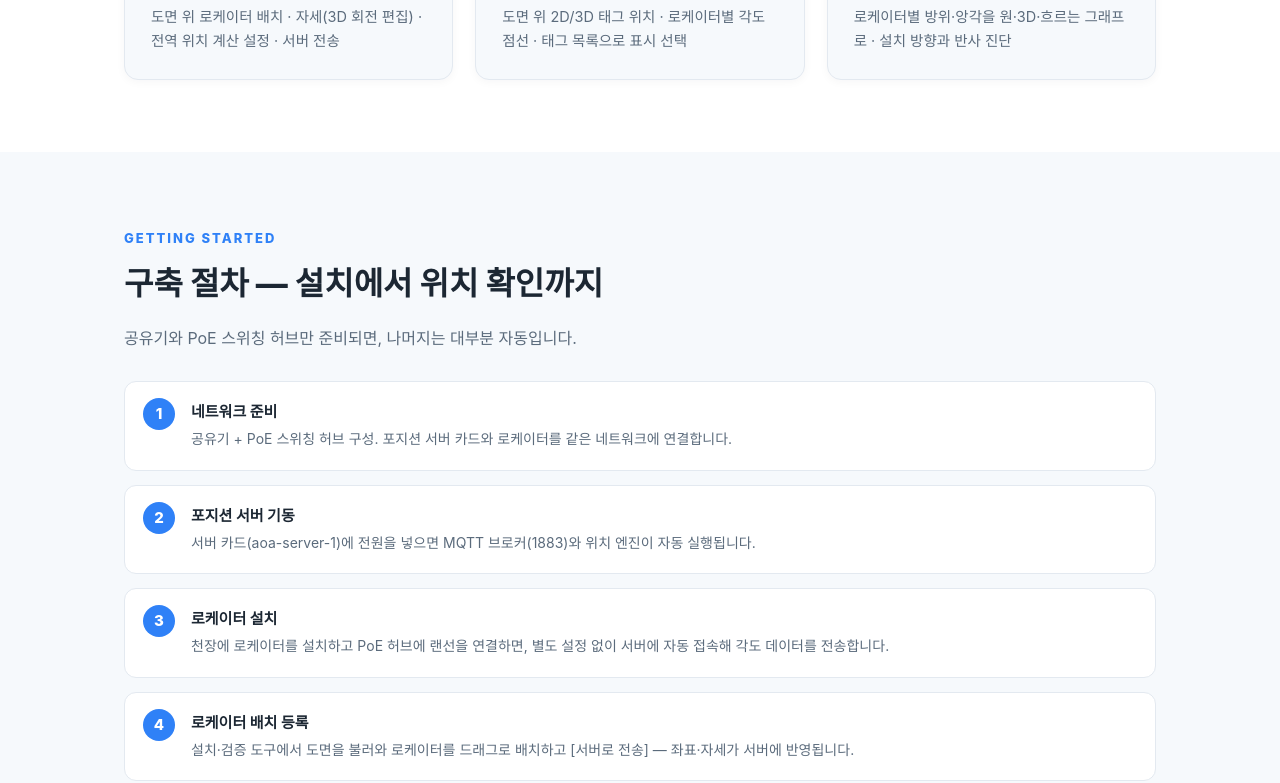
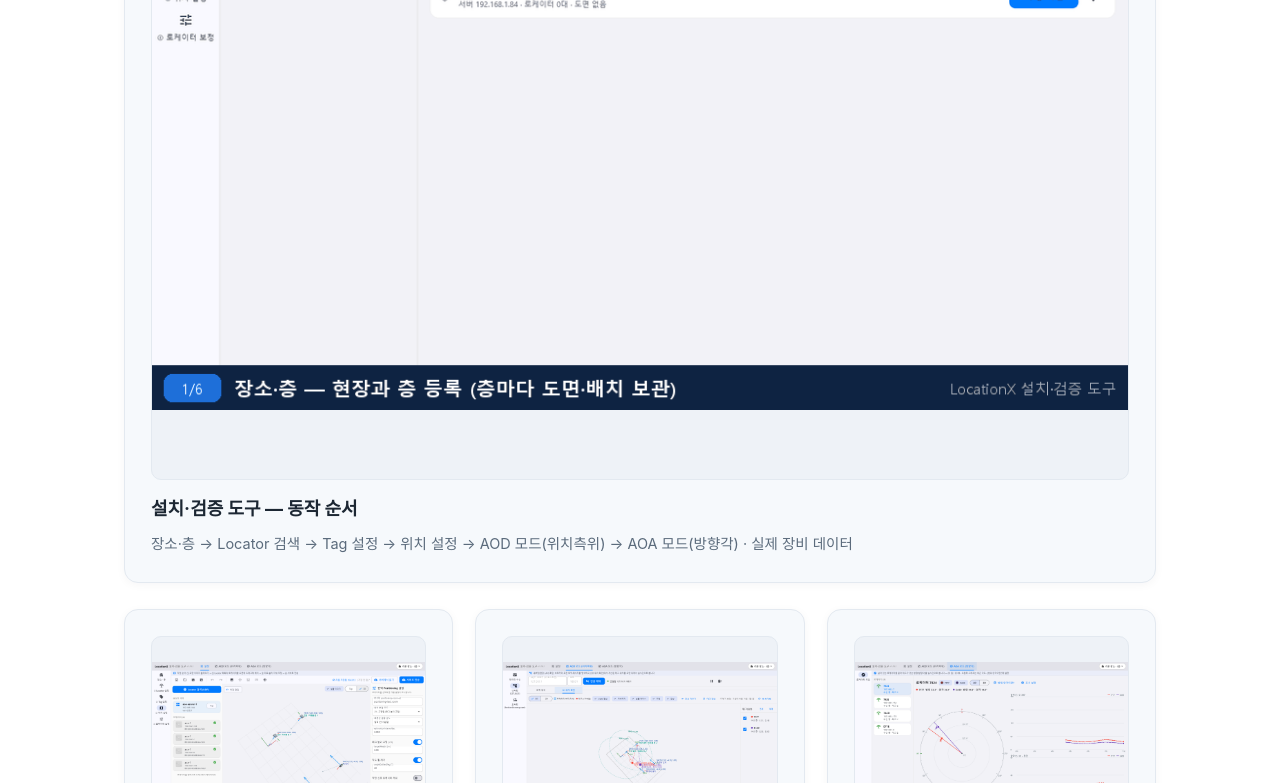
Before and after one commit to wshan1977/locationx, a plain HTML site: page index.html in a window 1280 px wide. Shown: the part 5038-5821 px from the top of the page. Drawn offline with Linux system fonts and the light colour scheme.

Commit message:
설치·검증 도구 동작 순서 GIF (실제 장비 데이터 · 단계 자막)
Co-Authored-By: Claude Opus 5.5 <noreply@anthropic.com>

```diff
--- a/index.html
+++ b/index.html
@@ -432,6 +432,12 @@
       </div>
     </div>
 
+    <div class="card" style="margin-top:26px">
+      <img class="photo" src="images/install_tool_demo.gif" alt="LocationX 설치·검증 도구 동작 순서"
+           onerror="ph(this,'설치·검증 도구 동작 순서')">
+      <h3 style="margin-top:14px">설치·검증 도구 — 동작 순서</h3>
+      <p>장소·층 → Locator 검색 → Tag 설정 → 위치 설정 → AOD 모드(위치측위) → AOA 모드(방향각) · 실제 장비 데이터</p>
+    </div>
     <div class="grid c3" style="margin-top:26px">
       <div class="card">
         <img class="photo" src="images/tool_position_3d.png"
```
Also changed, not shown: guide.html (+5 -0 lines), guide_en.html (+5 -0 lines), images/install_tool_demo.gif (added).
